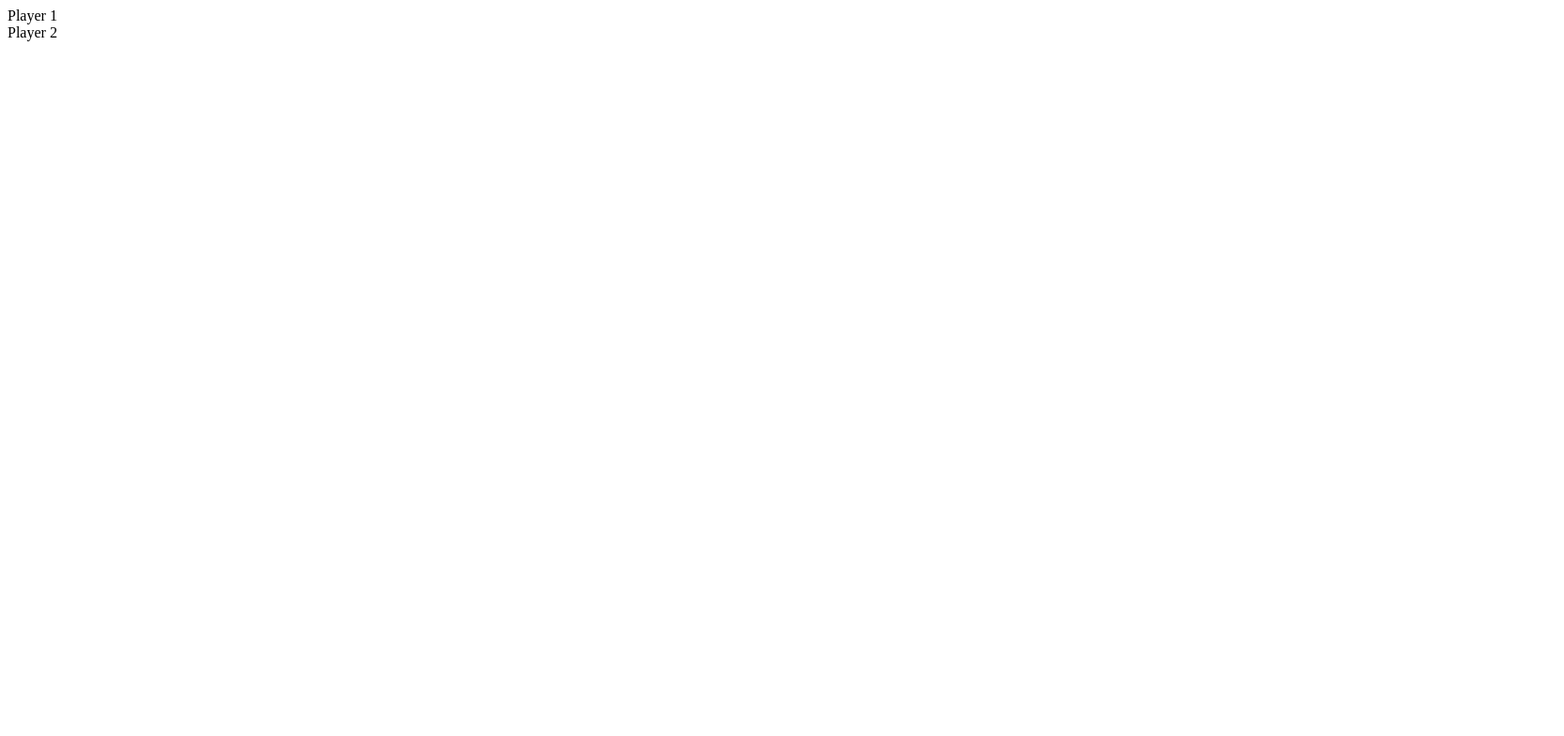
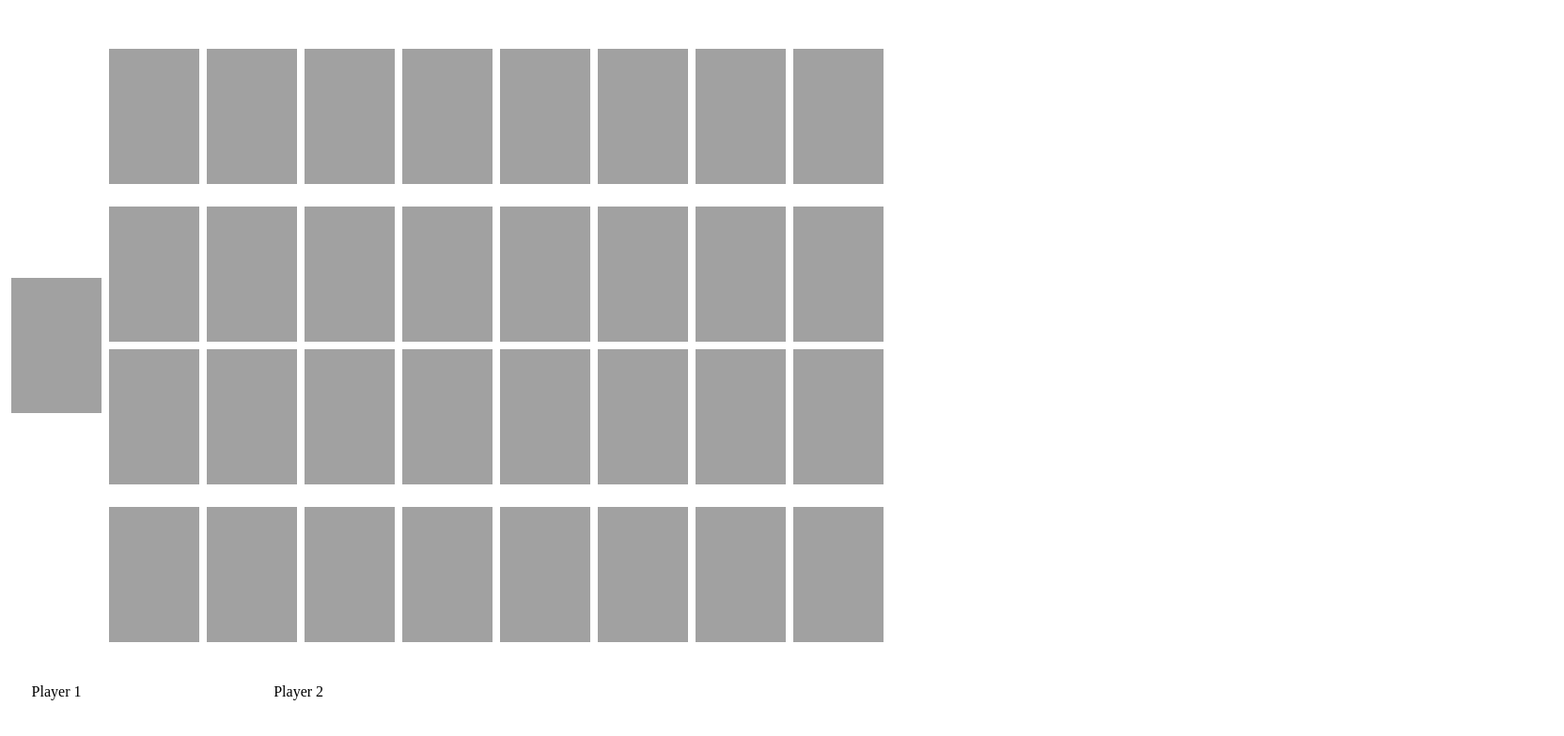
Before and after one commit to tennis-aa/koikoijs, a plain HTML site: page index.html in a window 1280 px wide. Shown: the whole page at 94% size, 1664 px wide, since content can reach past the window. Drawn offline with Linux system fonts and the light colour scheme; the site is published under a folder, as on GitHub Pages, so addresses that start at the root find nothing.

Commit message:
relative paths

```diff
--- a/index.html
+++ b/index.html
@@ -2,7 +2,7 @@
 <html>
   <head>
     <title>Hanafuda koikoi</title>
-    <link rel="stylesheet" href="/static/koikoi.css">
+    <link rel="stylesheet" href="static/koikoi.css">
   </head>
   <body>
     <div id="modal_window"></div>
@@ -41,7 +41,7 @@
     </div>
     <!-- <script type="text/javascript" src="/socket.io/socket.io.js"></script>
     <script type= "text/javascript" src="/client.js"></script> -->
-    <script type="module" src="/test_koikoi.js"></script>
-    <script type="text/javascript" src="/static/koikoi_client.js"></script>
+    <script type="module" src="test_koikoi.js"></script>
+    <script type="text/javascript" src="static/koikoi_client.js"></script>
   </body>
 </html>
```
